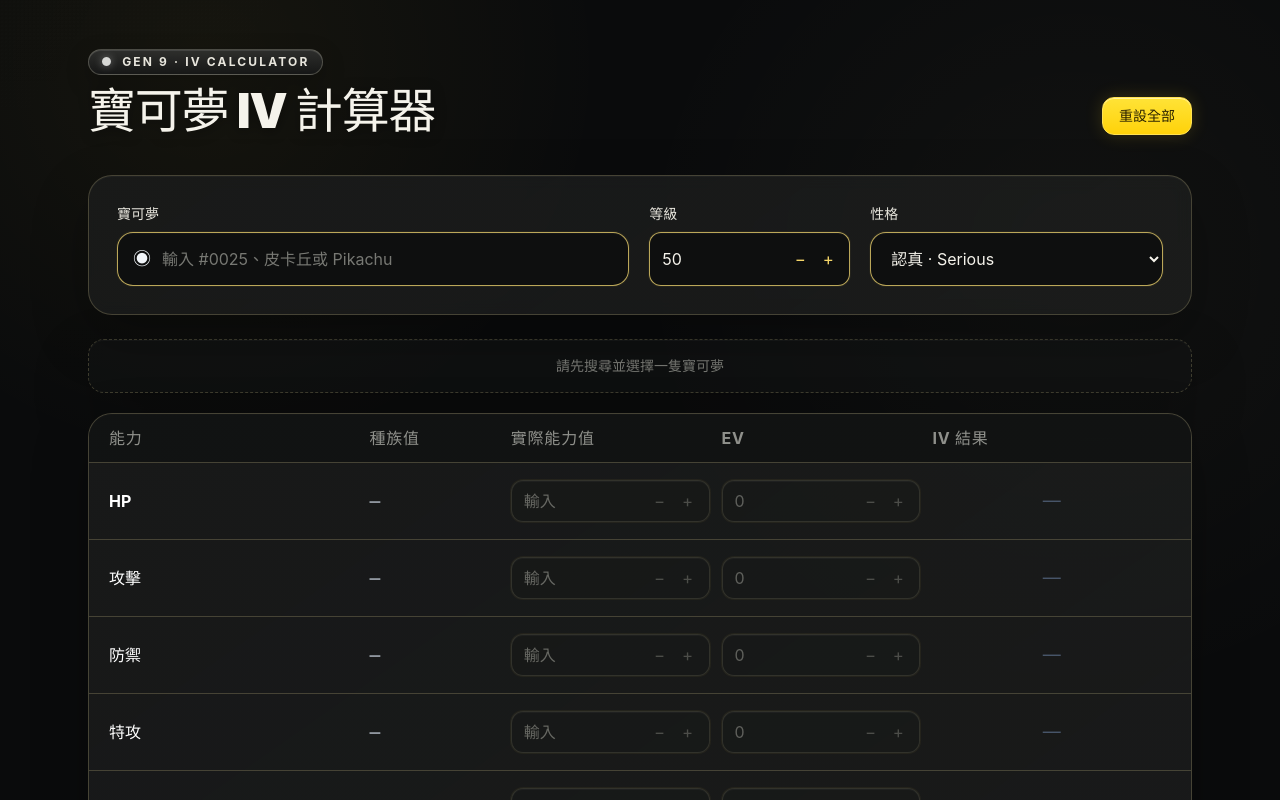
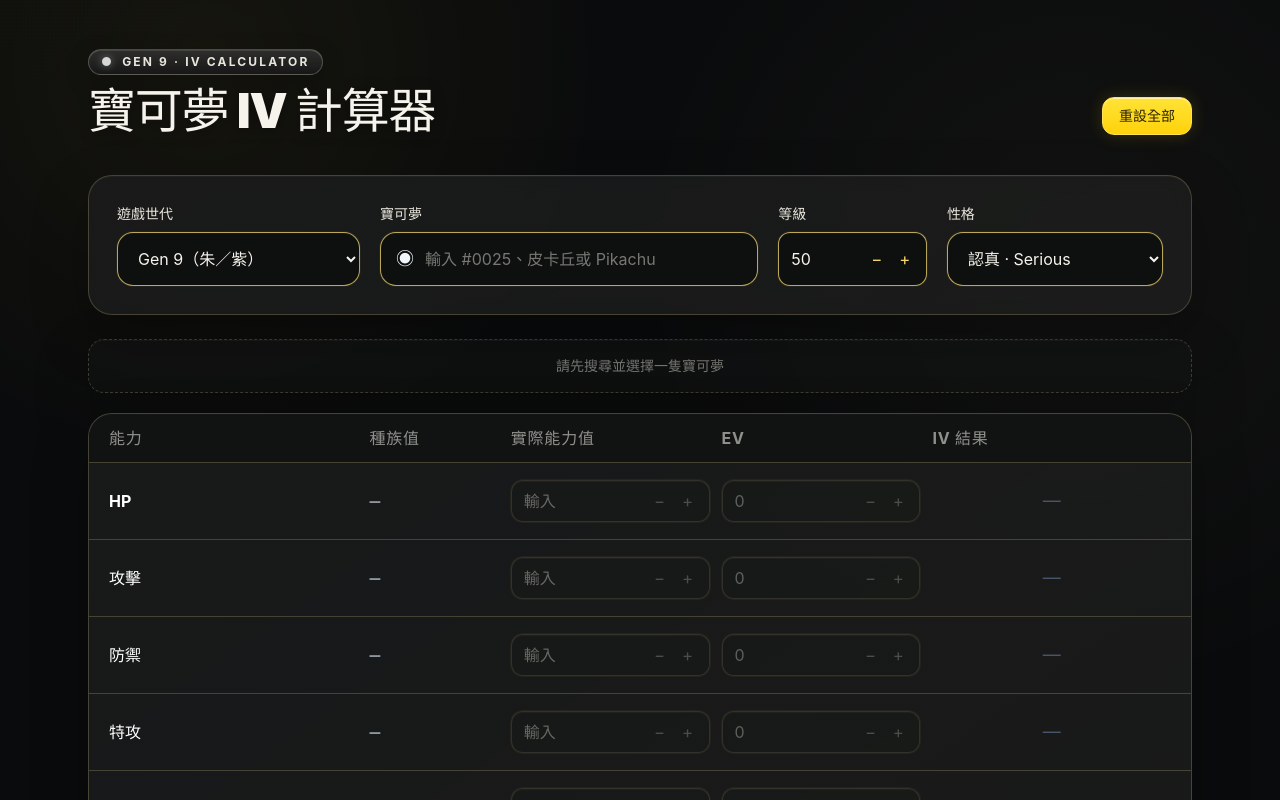
Before and after one commit to Peatle/my-poke-calc, a React (Vite) app: page / in a window 1280 px wide. Shown: the top 800 px of the page. Built offline with nearby package versions, Linux system fonts and the light colour scheme.

Commit message:
feat: add generation switcher

```diff
--- a/src/App.tsx
+++ b/src/App.tsx
@@ -6,6 +6,11 @@
   type StatInputValue,
   type StatResult,
 } from './components/StatRow'
+import {
+  DEFAULT_GENERATION,
+  GENERATIONS,
+  type GenerationId,
+} from './data/generations'
 import { NATURES, getNatureModifier } from './data/natures'
 import {
   formatDexNumber,
@@ -48,6 +53,8 @@
 }
 
 function App() {
+  const [generation, setGeneration] =
+    useState<GenerationId>(DEFAULT_GENERATION)
   const [selectedPokemon, setSelectedPokemon] =
     useState<PokemonCatalogEntry | null>(null)
   const [pokemonQuery, setPokemonQuery] = useState('')
@@ -140,6 +147,17 @@
     setStatInputs(createInitialStatInputs())
   }
 
+  const changeGeneration = (nextGeneration: GenerationId) => {
+    if (nextGeneration === generation) {
+      return
+    }
+
+    setGeneration(nextGeneration)
+    setSelectedPokemon(null)
+    setPokemonQuery('')
+    setStatInputs(createInitialStatInputs())
+  }
+
   const selectPokemon = (pokemon: PokemonCatalogEntry) => {
     setSelectedPokemon(pokemon)
     setStatInputs(createInitialStatInputs())
@@ -152,7 +170,7 @@
           <div>
             <div className="brand-kicker mb-3 inline-flex items-center gap-2 rounded-full border px-3 py-1 text-xs font-bold tracking-[0.18em]">
               <span aria-hidden="true" className="brand-kicker-dot">●</span>
-              GEN 9 · IV CALCULATOR
+              {GENERATIONS[generation].shortLabel} · IV CALCULATOR
             </div>
             <h1 className="page-title text-3xl font-black tracking-tight sm:text-5xl">
               寶可夢 IV 計算器
@@ -167,8 +185,33 @@
           </button>
         </header>
 
-        <section className="surface-panel mb-6 grid gap-5 rounded-3xl border p-5 backdrop-blur sm:grid-cols-2 sm:p-7 lg:grid-cols-[1.4fr_0.55fr_0.8fr]">
+        <section className="surface-panel mb-6 grid gap-5 rounded-3xl border p-5 backdrop-blur sm:grid-cols-2 sm:p-7 lg:grid-cols-[0.9fr_1.4fr_0.55fr_0.8fr]">
+          <div>
+            <label
+              className="field-label mb-2 block text-sm font-semibold"
+              htmlFor="generation"
+            >
+              遊戲世代
+            </label>
+            <select
+              className="select-control h-[54px] w-full rounded-2xl border px-4 text-base outline-none transition"
+              id="generation"
+              onChange={(event) =>
+                changeGeneration(event.target.value as GenerationId)
+              }
+              value={generation}
+            >
+              {Object.entries(GENERATIONS).map(([id, config]) => (
+                <option key={id} value={id}>
+                  {config.label}
+                </option>
+              ))}
+            </select>
+          </div>
+
           <PokemonSearch
+            generation={generation}
+            key={generation}
             onQueryChange={setPokemonQuery}
             onSelect={selectPokemon}
             query={pokemonQuery}
--- a/src/components/PokemonSearch.tsx
+++ b/src/components/PokemonSearch.tsx
@@ -4,6 +4,7 @@
   useState,
   type KeyboardEvent,
 } from 'react'
+import type { GenerationId } from '../data/generations'
 import {
   formatDexNumber,
   searchPokemon,
@@ -11,6 +12,7 @@
 } from '../data/pokemonCatalog'
 
 interface PokemonSearchProps {
+  generation: GenerationId
   query: string
   selectedPokemon: PokemonCatalogEntry | null
   onQueryChange: (query: string) => void
@@ -18,6 +20,7 @@
 }
 
 export function PokemonSearch({
+  generation,
   query,
   selectedPokemon,
   onQueryChange,
@@ -26,7 +29,10 @@
   const listboxId = useId()
   const [isOpen, setIsOpen] = useState(false)
   const [activeIndex, setActiveIndex] = useState(0)
-  const suggestions = useMemo(() => searchPokemon(query), [query])
+  const suggestions = useMemo(
+    () => searchPokemon(query, generation),
+    [generation, query],
+  )
   const hasQuery = query.trim() !== ''
   const isListboxVisible = isOpen && hasQuery
 
```
Also changed, not shown: 1 other file (tests, documents, lock files or other folders).
